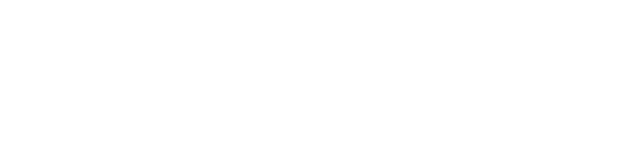
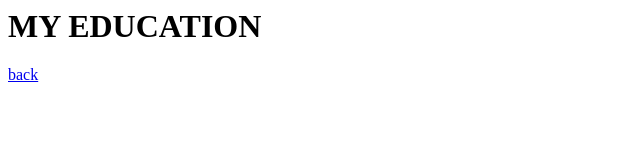
Before and after one commit to Supanida27/example_resume, a plain HTML site: page src/edu.html in a window 1280 px wide. Shown: the whole page, without its empty margins (0-640 px from the left). Drawn offline with Linux system fonts and the light colour scheme.

Commit message:
completely

```diff
--- a/src/edu.html
+++ b/src/edu.html
@@ -6,6 +6,8 @@
     <title>EDUCATION</title>
 </head>
 <body>
+    <h1>MY EDUCATION</h1>
+    <a href="index.html">back</a>
 
 </body>
 </html>
```
Also changed, not shown: src/index.html (+2 -0 lines).
